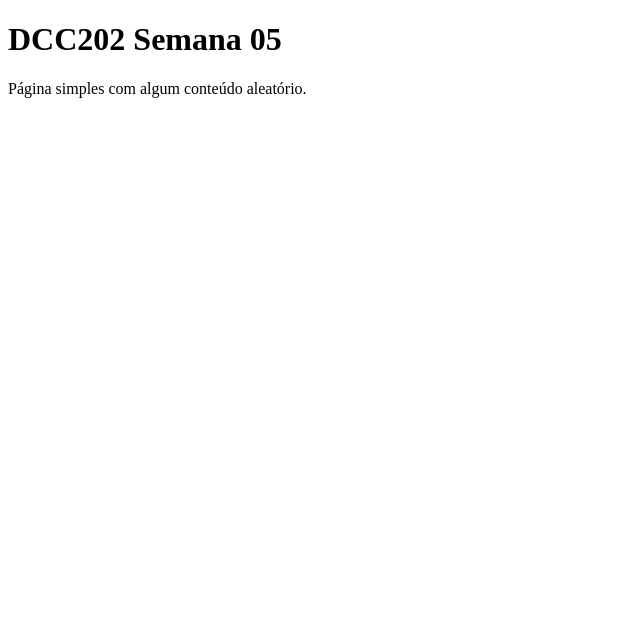
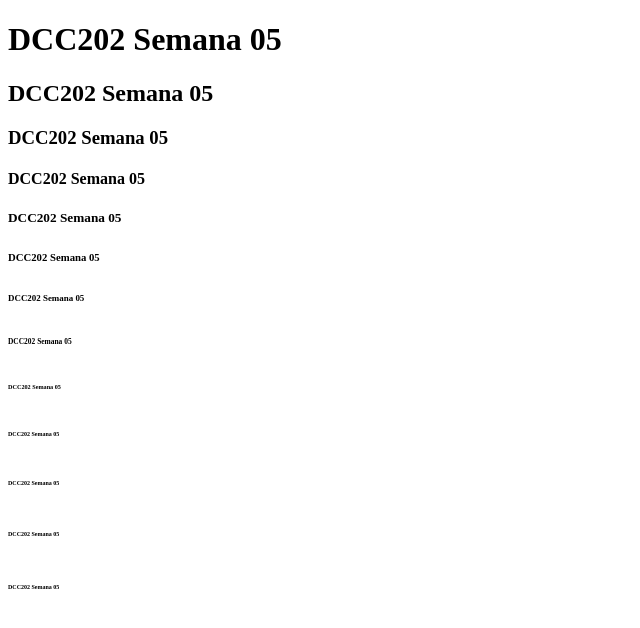
Before and after one commit to ufjf-dcc202/ufjf-dcc202-2026-3-b-atv05-dalecenca, a plain HTML site: page index.html in a window 1280 px wide. Shown: the whole page, without its empty margins (0-640 px from the left). Drawn offline with Linux system fonts and the light colour scheme.

```diff
--- a/index.html
+++ b/index.html
@@ -7,7 +7,17 @@
 </head>
 <body>
     <h1>DCC202 Semana 05</h1>
-    <p>Página simples com algum conteúdo aleatório.</p>
-
+    <h2>DCC202 Semana 05</h2>
+    <h3>DCC202 Semana 05</h3>
+    <h4>DCC202 Semana 05</h4>
+    <h5>DCC202 Semana 05</h5>
+    <h6>DCC202 Semana 05</h6>
+    <h6><sub>DCC202 Semana 05</sub></h6>
+    <h6><sub><sub>DCC202 Semana 05</sub></sub></h6>
+    <h6><sub><sub><sub>DCC202 Semana 05</sub></sub></sub></h6>
+    <h6><sub><sub><sub><sub>DCC202 Semana 05</sub></sub></sub></sub></h6>
+    <h6><sub><sub><sub><sub><sub>DCC202 Semana 05</sub></sub></sub></sub></sub></h6>
+    <h6><sub><sub><sub><sub><sub><sub>DCC202 Semana 05</sub></sub></sub></sub></sub></sub></h6>
+    <h6><sub><sub><sub><sub><sub><sub><sub>DCC202 Semana 05</sub></sub></sub></sub></sub></sub></sub></h6>
 </body>
 </html>
```
Also changed, not shown: listas.html (added, +15 -0 lines).
